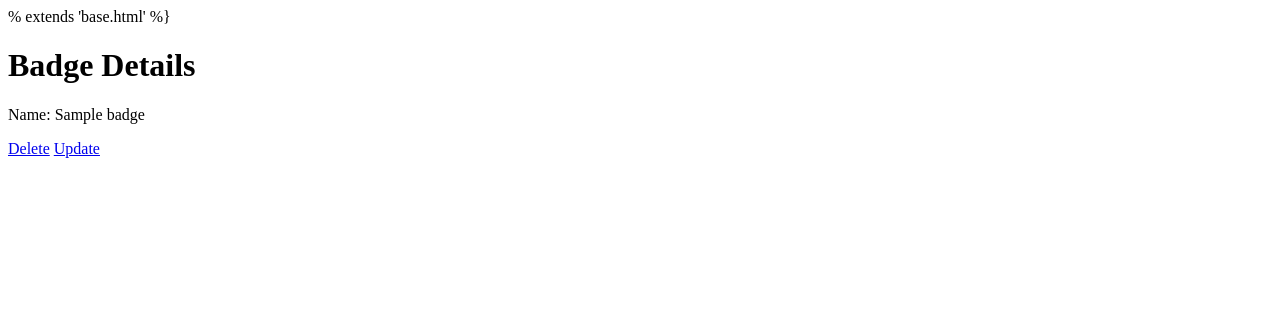
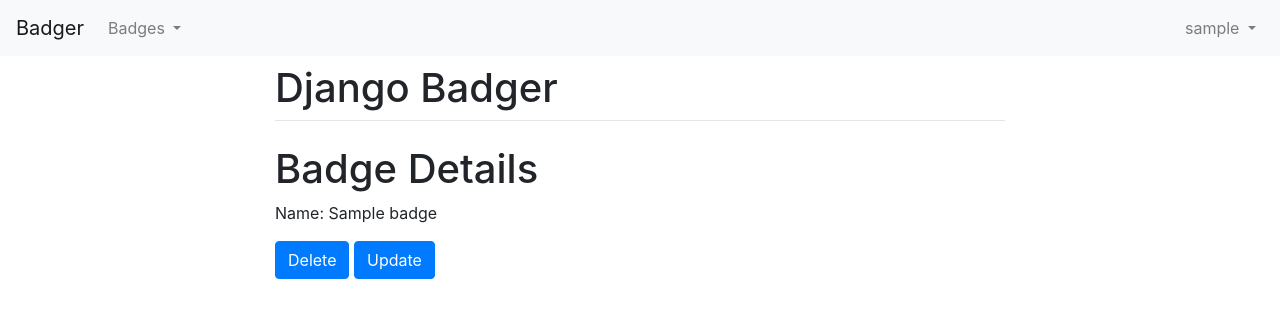
Before and after one commit to philratcliffe/django_badger, a Django app: a page that uses badger/templates/badger/badge_detail.html in a window 1280 px wide. Shown: the top 318 px of the page. Run offline with Django 3.2, Linux system fonts and the light colour scheme; a user stored in the database is signed in; tables that the repository leaves empty hold one stand-in row (values such as "Sample post"); some libraries are stand-ins or nearby versions.

Commit message:
Fixed URL and typo

```diff
--- a/badger/templates/badger/badge_detail.html
+++ b/badger/templates/badger/badge_detail.html
@@ -1,4 +1,4 @@
-% extends 'base.html' %}
+{% extends 'base.html' %}
 
 {% block content %}
 
--- a/badger/urls.py
+++ b/badger/urls.py
@@ -38,5 +38,5 @@
         name='badge_update'),
     path('badge_list/', views.BadgeList.as_view(), name='badge_list'),
     path('badge_detail/<slug:slug>/', views.BadgeDetail.as_view(), name='badge_detail'),
-    path('badge_delete/', views.BadgeDelete.as_view(), name='badge_delete'),
+    path('badge_delete/<slug:slug>', views.BadgeDelete.as_view(), name='badge_delete'),
 ]
```
